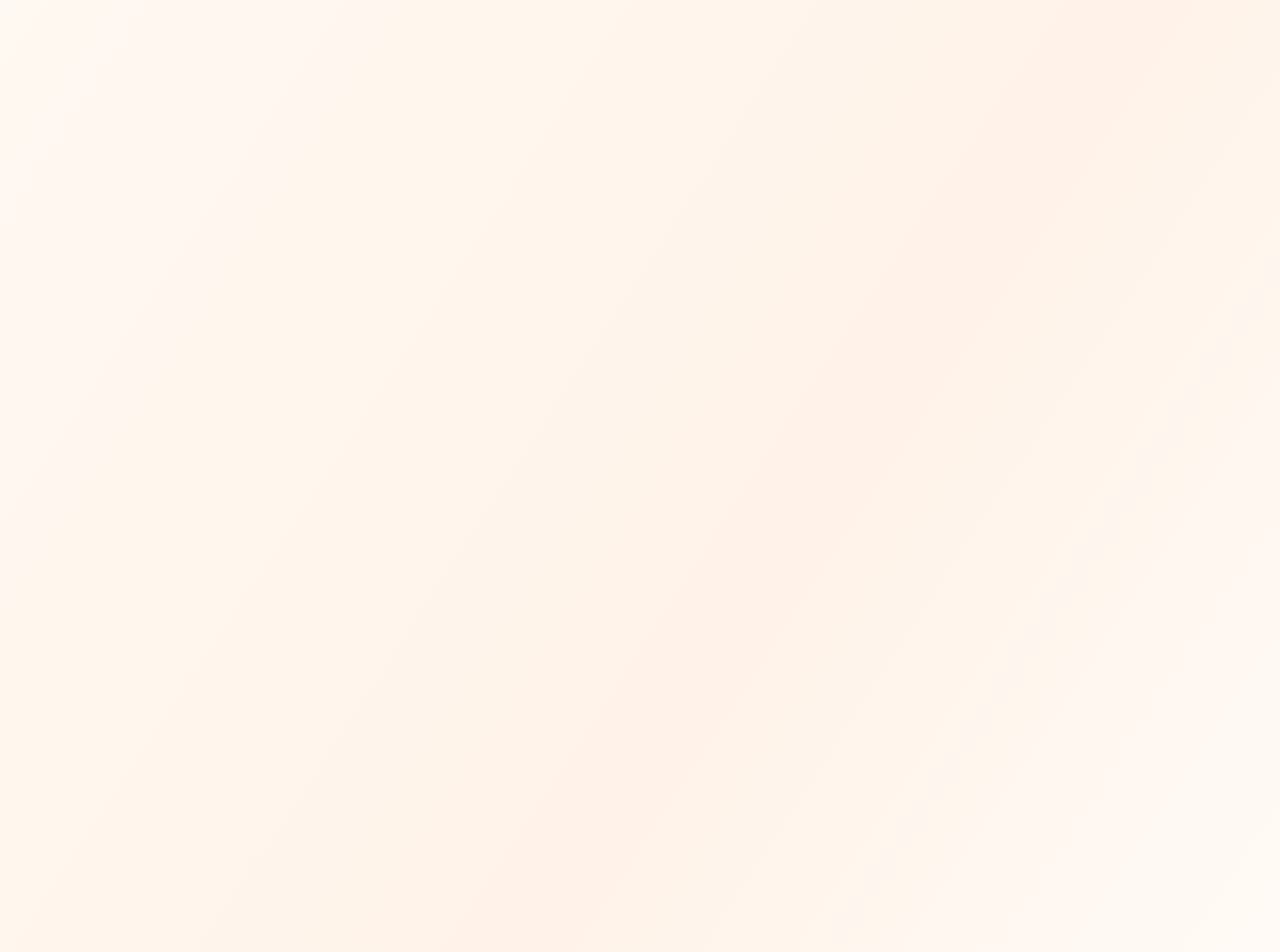
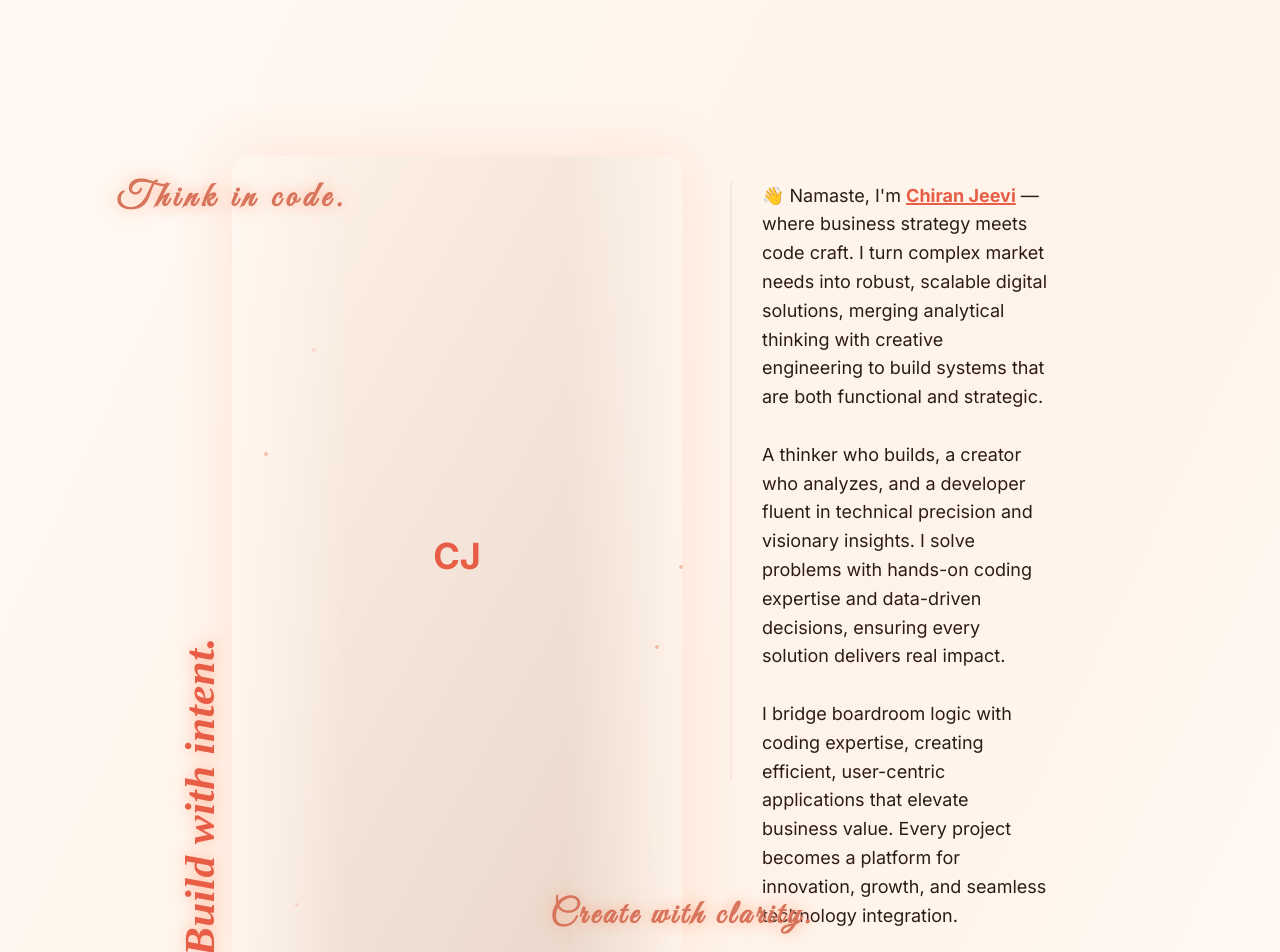
Before and after one commit to Chiranjeevi005/My-Portfolio, a Next.js app: page / in a window 1280 px wide. Shown: the part 1100-2052 px from the top of the page. Built offline with nearby package versions, Linux system fonts and the light colour scheme.

Commit message:
ehnanced about section with Portrait photo

```diff
--- /dev/null
+++ b/src/app/font-test/page.tsx
@@ -0,0 +1,11 @@
+import React from 'react';
+
+export default function FontTest() {
+  return (
+    <div className="p-8">
+      <h1 className="text-4xl font-signature mb-4">Great Vibes Test</h1>
+      <h2 className="text-3xl font-cookie mb-4">Cookie Test</h2>
+      <p className="text-lg">Regular text for comparison</p>
+    </div>
+  );
+}
--- a/src/app/globals.css
+++ b/src/app/globals.css
@@ -1,3 +1,4 @@
+@import url('https://fonts.googleapis.com/css2?family=Great+Vibes&family=Cookie&display=swap');
 @import "tailwindcss";
 
 :root {
@@ -636,3 +637,10 @@ p {
 .animate-glowFlow {
   animation: glowFlow 3s ease-in-out infinite;
 }
+
+/* Signature overlay styles for About section */
+.signature-overlay {
+  position: absolute;
+  filter: drop-shadow(0 0 8px rgba(255, 138, 92, 0.4));
+  pointer-events: none;
+}
--- a/src/app/layout.tsx
+++ b/src/app/layout.tsx
@@ -2,6 +2,9 @@ import type { Metadata } from "next";
 import { Inter, Poppins } from "next/font/google";
 import "./globals.css";
 import { ThemeProvider } from "next-themes";
+
+// Import Google Fonts
+import { Great_Vibes, Cookie } from "next/font/google";
 
 const inter = Inter({
   subsets: ["latin"],
@@ -12,6 +15,19 @@ const poppins = Poppins({
   subsets: ["latin"],
   weight: ["400", "500", "600", "700"],
   variable: "--font-poppins",
+});
+
+// Define Google Fonts
+const greatVibes = Great_Vibes({
+  subsets: ["latin"],
+  weight: "400",
+  variable: "--font-great-vibes",
+});
+
+const cookie = Cookie({
+  subsets: ["latin"],
+  weight: "400",
+  variable: "--font-cookie",
 });
 
 export const metadata: Metadata = {
@@ -26,7 +42,7 @@ export default function RootLayout({
 }>) {
   return (
     <html lang="en" className="bg-light-bgPrimary dark:bg-dark-bgPrimary text-light-textPrimary dark:text-dark-textPrimary scroll-smooth" suppressHydrationWarning>
-      <body className={`${inter.variable} ${poppins.variable} font-body`}>
+      <body className={`${inter.variable} ${poppins.variable} ${greatVibes.variable} ${cookie.variable} font-body`}>
         <ThemeProvider attribute="class" defaultTheme="light" enableSystem={false}>
           {children}
         </ThemeProvider>
--- a/src/components/About.tsx
+++ b/src/components/About.tsx
@@ -3,6 +3,7 @@
 import { useEffect, useRef, useState } from 'react';
 import gsap from 'gsap';
 import { ScrollTrigger } from 'gsap/ScrollTrigger';
+import { motion } from 'framer-motion';
 import { GraduationCap, Server, Bot, Laptop, Rocket, ChevronUp, ChevronDown } from 'lucide-react';
 
 if (typeof window !== 'undefined') {
@@ -518,7 +519,7 @@ const About = () => {
         {/* Business motifs */}
         <div className="floating-element absolute top-1/5 right-1/6 w-4 h-4 sm:w-6 sm:h-6 md:w-8 md:h-8 rounded-full border-2 border-[#FF8A5C]"></div>
         <div className="floating-element absolute top-2/5 left-1/4 w-3 h-3 sm:w-5 sm:h-5 md:w-6 md:h-6 rotate-45 border-2 border-[#FF8A5C]"></div>
-        <div className="floating-element absolute top-3/5 right-1/3 w-5 h-5 sm:w-8 sm:h-8 md:w-10 md:h-10 rounded-lg border-2 border-[#FF8A5C]"></div>
+        <div className="floating-element absolute top-1/2 right-1/3 w-5 h-5 sm:w-8 sm:h-8 md:w-10 md:h-10 rounded-lg border-2 border-[#FF8A5C]"></div>
         <div className="floating-element absolute top-3/4 left-1/6 w-4 h-4 sm:w-6 sm:h-6 md:w-7 md:h-7 rotate-12 border-2 border-[#FF8A5C]"></div>
       </div>
 
@@ -532,17 +533,137 @@ const About = () => {
             >
               The Mind Behind the Interface
             </h2>
+          </div>
 
-            <p
-              ref={subtextRef}
-              className="text-base sm:text-lg md:text-xl mb-8 sm:mb-10 md:mb-12 text-light-textSecondary dark:text-dark-textSecondary max-w-3xl mx-auto transition-colors duration-700 leading-relaxed"
-            >
-              Hi, I'm{' '}
-              <span className={`font-bold ${isDarkMode ? 'text-[#FF8A5C]' : 'text-[#E85D45]'}`}>
-                Chiran Jeevi
-              </span>
-              , a Business-minded Full-Stack Developer and AI enthusiast. I merge strategic business insight with modern technology to create scalable digital solutions that empower brands and users alike.
-            </p>
+          {/* New "Integrated Identity" Section */}
+          <div className="w-full max-w-[1200px] mx-auto py-8 px-8 md:px-20 mb-16">
+            <div className="flex flex-col lg:flex-row gap-8 md:gap-12 lg:gap-20 items-center px-4 sm:px-6">
+              {/* Portrait Zone */}
+              <div className="relative flex-1 flex justify-center">
+                {/* Floating particles/spark effects */}
+                <div className="absolute inset-0">
+                  {[...Array(8)].map((_, i) => (
+                    <div
+                      key={i}
+                      className="absolute w-1 h-1 rounded-full opacity-20 mix-blend-overlay animate-pulse"
+                      style={{
+                        backgroundColor: isDarkMode ? '#FF8A5C' : '#E85D45',
+                        top: `${Math.random() * 100}%`,
+                        left: `${Math.random() * 100}%`,
+                        animationDuration: `${3 + Math.random() * 4}s`,
+                        animationDelay: `${Math.random() * 2}s`
+                      }}
+                    />
+                  ))}
+                </div>
+
+                {/* Portrait with glow effect */}
+                <div className="relative group">
+                  {/* Glow effect */}
+                  <div className="absolute inset-0 rounded-2xl shadow-[0_0_60px_rgba(255,138,92,0.25)] opacity-70 group-hover:opacity-100 transition-opacity duration-500"></div>
+
+                  {/* Portrait image */}
+                  <div
+                    className="relative w-64 h-[455px] sm:w-80 sm:h-[569px] md:w-[400px] md:h-[711px] lg:w-[450px] lg:h-[800px] rounded-2xl overflow-hidden transform transition-all duration-600 group-hover:translate-y-[-4px] group-hover:scale-[1.02]"
+                    style={{
+                      maskImage: 'linear-gradient(to right, transparent 0%, #FF8A5C 25%, #FF8A5C 75%, transparent 100%)'
+                    }}
+                  >
+                    {/* Placeholder for portrait - in a real implementation, this would be an actual image */}
+                    <div className={`w-full h-full ${
+                      isDarkMode
+                        ? 'bg-gradient-to-br from-[#241A17] to-[#3C2E2A]'
+                        : 'bg-gradient-to-br from-[#FFF3E9] to-[#E8D5C8]'
+                    } flex items-center justify-center`}>
+                      <div className={`text-4xl font-bold ${
+                        isDarkMode ? 'text-[#FF8A5C]' : 'text-[#E85D45]'
+                      }`}>
+                        CJ
+                      </div>
+                    </div>
+                  </div>
+
+                  {/* Overlapping text phrases - redesigned as signature-style elements */}
+                  <div className="absolute inset-0">
+                    {/* "Think in code." - top left, overlapping the portrait */}
+                    <motion.div
+                      initial={{ opacity: 0, y: 20 }}
+                      whileInView={{ opacity: 1, y: 0 }}
+                      transition={{ delay: 0.2, duration: 0.6 }}
+                      className="absolute top-4 left-0 whitespace-nowrap z-10 transform -translate-x-1/2"
+                      style={{
+                        color: isDarkMode ? '#FFC48A' : '#D7745B',
+                        textShadow: '0 0 15px rgba(255, 138, 92, 0.6)',
+                        fontWeight: 600,
+                        letterSpacing: '0.15em',
+                        fontFamily: 'Great Vibes',
+                        fontSize: 'clamp(1rem, 4vw, 2.2rem)' // responsive font size
+                      }}
+                    >
+                      Think in code.
+                    </motion.div>
+
+                    {/* "Build with intent." - middle left, rotated */}
+                    <motion.div
+                      initial={{ opacity: 0, y: 20 }}
+                      whileInView={{ opacity: 1, y: 0 }}
+                      transition={{ delay: 0.4, duration: 0.6 }}
+                      className="absolute top-3/3 left-0 transform -translate-y-1/2 -translate-x-[10%] -rotate-90 origin-left whitespace-nowrap z-20 italic"
+                      style={{
+                        color: isDarkMode ? '#FF8A5C' : '#E85D45',
+                        textShadow: '0 0 15px rgba(255, 138, 92, 0.6)',
+                        fontWeight: 600,
+                        letterSpacing: '0.01em',
+                        fontFamily: 'Satoshi',
+                        fontSize: 'clamp(1.5rem, 6vw, 2.7rem)' // responsive font size
+                      }}
+                    >
+                      Build with intent.
+                    </motion.div>
+
+                    {/* "Create with clarity." - bottom right, overlapping the portrait */}
+                    <motion.div
+                      initial={{ opacity: 0, y: 20 }}
+                      whileInView={{ opacity: 1, y: 0 }}
+                      transition={{ delay: 0.6, duration: 0.6 }}
+                      className="absolute bottom-4 right-0 whitespace-nowrap z-10 transform translate-x-1/2"
+                      style={{
+                        color: isDarkMode ? '#FFC48A' : '#D7745B',
+                        textShadow: '0 0 15px rgba(255, 138, 92, 0.6)',
+                        fontWeight: 600,
+                        letterSpacing: '0.11em',
+                        fontFamily: 'Great Vibes',
+                        fontSize: 'clamp(1rem, 4vw, 2.1rem)' // responsive font size
+                      }}
+                    >
+                      Create with clarity.
+                    </motion.div>
+                  </div>
+                </div>
+              </div>
+
+              {/* Text Zone */}
+              <div className="flex-1 max-w-[480px] relative">
+                {/* Vertical divider line */}
+                <div className={`absolute left-[-2rem] top-0 h-[80%] w-0.5 opacity-40 ${
+                  isDarkMode ? 'bg-[#3C2E2A]' : 'bg-[#E8D5C8]'
+                }`}></div>
+
+                <p className="text-light-textSecondary dark:text-dark-textSecondary leading-relaxed text-base md:text-lg">
+                  👋 Namaste, I'm{' '}
+                  <span className={`font-bold underline decoration-[1.5px] ${
+                    isDarkMode ? 'text-[#FF8A5C]' : 'text-[#E85D45]'
+                  }`}>
+                    Chiran Jeevi
+                  </span>{' '}
+                  — where business strategy meets code craft. I turn complex market needs into robust, scalable digital solutions, merging analytical thinking with creative engineering to build systems that are both functional and strategic.
+                  <br /><br />
+                  A thinker who builds, a creator who analyzes, and a developer fluent in technical precision and visionary insights. I solve problems with hands-on coding expertise and data-driven decisions, ensuring every solution delivers real impact.
+                  <br /><br />
+                  I bridge boardroom logic with coding expertise, creating efficient, user-centric applications that elevate business value. Every project becomes a platform for innovation, growth, and seamless technology integration.
+                </p>
+              </div>
+            </div>
           </div>
 
           {/* Two-column layout: Stacked Cards (Left) + Timeline (Right) */}
--- a/src/components/Hero.tsx
+++ b/src/components/Hero.tsx
@@ -16,7 +16,7 @@ const Hero = () => {
   const { theme } = useTheme();
 
   const titles = [
-    "CHIRANJEEVI",
+    "CHIRANJEEVI P.K",
     "BUSINESS STRATEGIC",
     "FULL-STACK DEVELOPER",
     "AI ENTHUSIAST"
--- a/tailwind.config.ts
+++ b/tailwind.config.ts
@@ -72,6 +72,8 @@ const config: Config = {
       fontFamily: {
         heading: ['Poppins', 'sans-serif'],
         body: ['Inter', 'sans-serif'],
+        signature: ['var(--font-great-vibes)', 'cursive'], // Using Great Vibes as the signature font
+        cookie: ['var(--font-cookie)', 'cursive'], // Keeping Cookie for "Build with intent"
       },
       transitionDuration: {
         DEFAULT: '700ms',
```
Also changed, not shown: src/app/fonts.css (added, +10 -0 lines).
